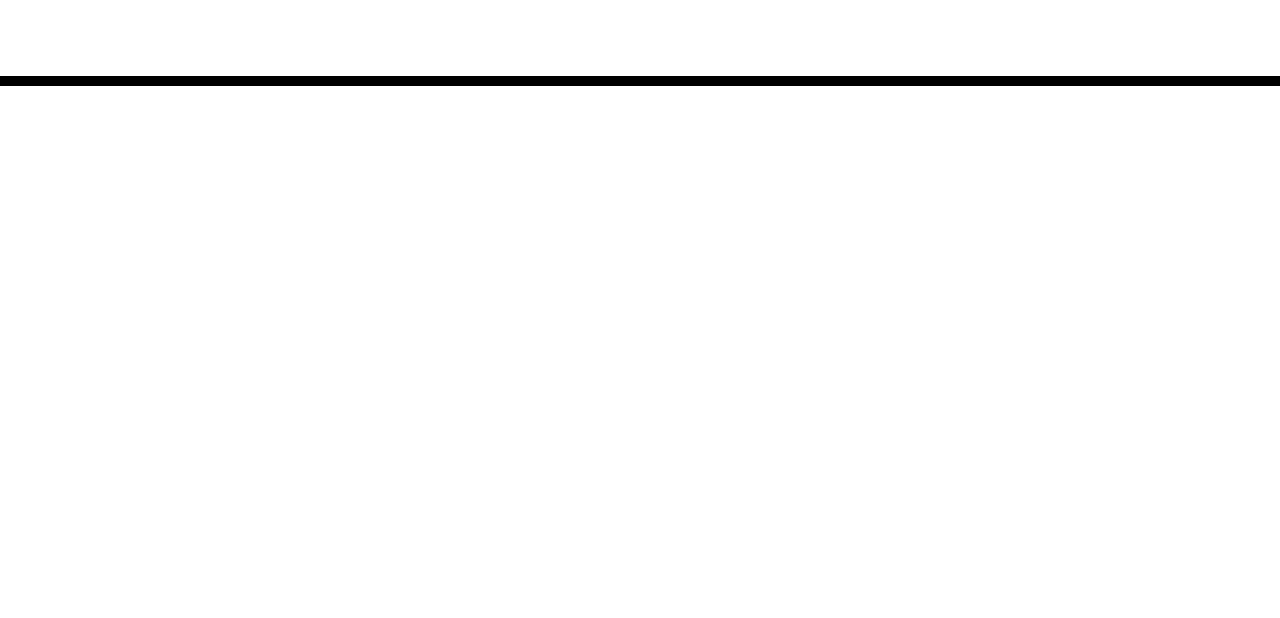
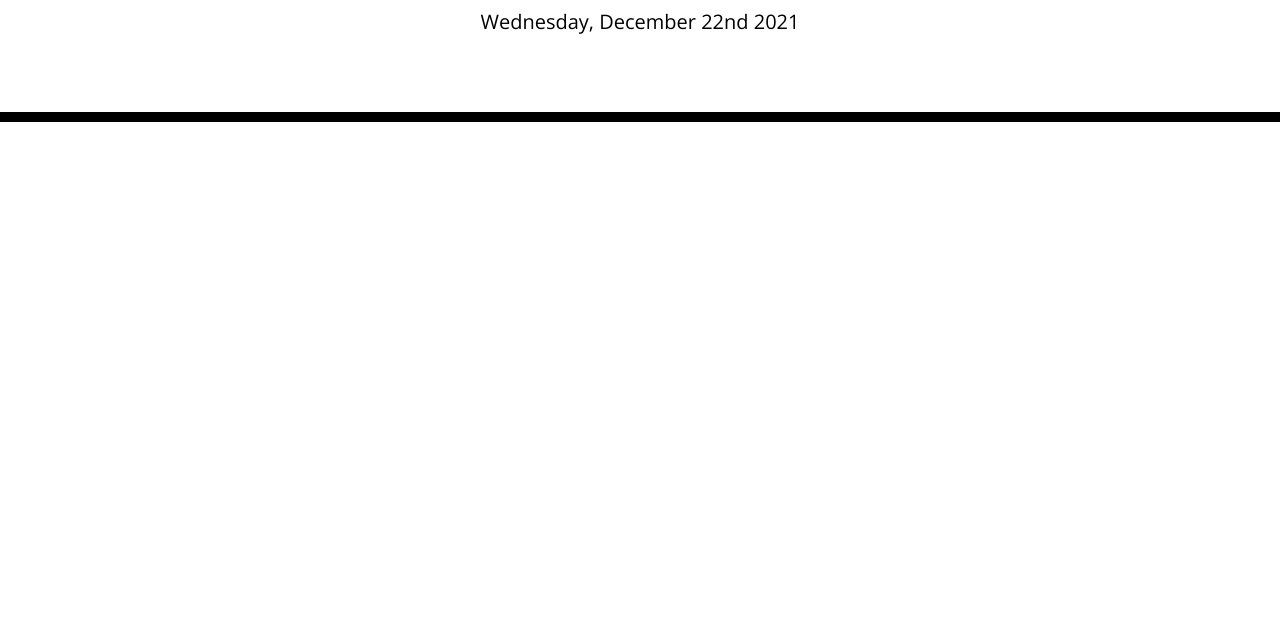
Before and after one commit to bkfleet1/workday-scheduler, a plain HTML site: page index.html in a window 1280 px wide. Shown: the part 182-800 px from the top of the page. Drawn offline with nearby package versions, Linux system fonts and the light colour scheme; files that its build step writes are made by us from their sources; files whose address does not match are found by name.

Commit message:
current date showing in header iD=currentDay using moment.js

```diff
--- /dev/null
+++ b/assets/js/global.js
@@ -0,0 +1 @@
+var currentDateTime=document.querySelector("#currentDay");
--- /dev/null
+++ b/assets/js/script.js
@@ -0,0 +1,5 @@
+let currentDate=moment().format("dddd, MMMM Do YYYY");;
+
+
+
+document.getElementById("currentDay").textContent=currentDate;
--- a/index.html
+++ b/index.html
@@ -9,7 +9,7 @@
   <link rel="stylesheet" href="https://use.fontawesome.com/releases/v5.8.1/css/all.css"
     integrity="sha384-50oBUHEmvpQ+1lW4y57PTFmhCaXp0ML5d60M1M7uH2+nqUivzIebhndOJK28anvf" crossorigin="anonymous" />
   <link href="https://fonts.googleapis.com/css?family=Open+Sans&display=swap" rel="stylesheet" />
-  <link rel="stylesheet" href="style.css" />
+  <link rel="stylesheet" href="./assets/css/style.css" />
   <title>Work Day Scheduler</title>
 </head>
 
@@ -25,6 +25,7 @@
 
   <script src="https://code.jquery.com/jquery-3.4.1.min.js"></script>
   <script src="https://cdnjs.cloudflare.com/ajax/libs/moment.js/2.24.0/moment.min.js"></script>
+  <script src="./assets/js/global.js"></script>
   <script src="./assets/js/script.js"></script>
 </body>
 
```
Also changed, not shown: assets/script/script.js (deleted).
